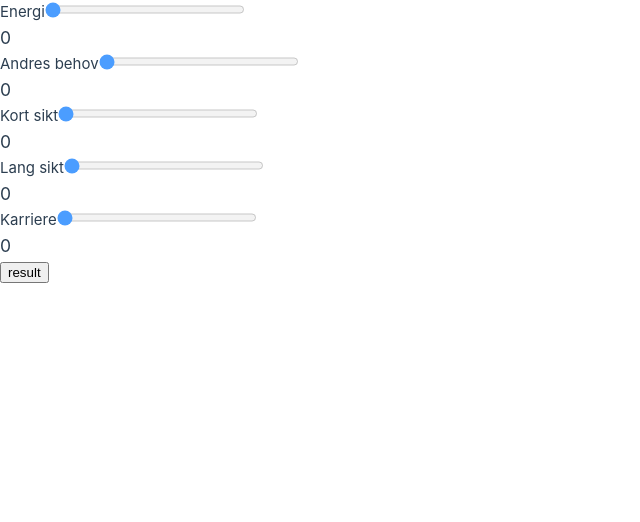
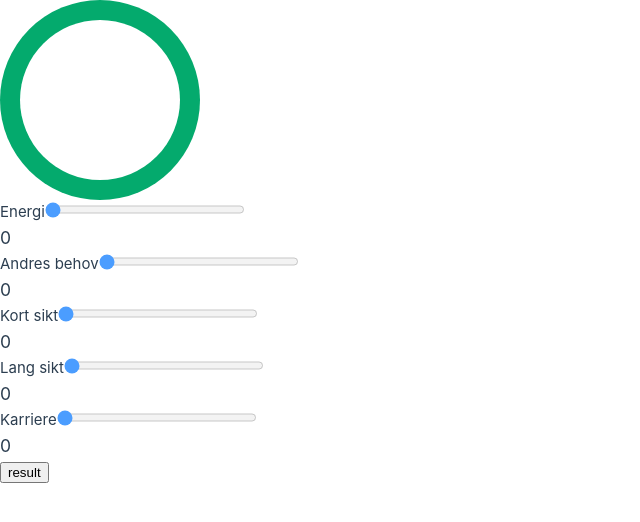
Before and after one commit to AndyKodehode/prioriteringsApp, a Vue app: page / in a window 1280 px wide. Shown: the top 522 px of the page, without its empty margins (0-640 px from the left). Built offline with nearby package versions, Linux system fonts and the light colour scheme.

Commit message:
startet på prosent sirkel

```diff
--- a/src/App.vue
+++ b/src/App.vue
@@ -1,5 +1,14 @@
 <template>
 <div>
+
+   <div class="outerCircle">
+    <div class="innerCircle">
+
+    </div>
+
+   </div>
+
+
   <div >
     <label for="Energi">Energi</label>
     <input class="slider" id="Energi"  @input="handleEnergyChange(energyValue)" type="range" min="0" max="5" v-model="energyValue">
@@ -57,9 +66,13 @@
 
     </ul>
 
+
     <h2>Anbefaling for kjøp: {{precent}} %</h2>
 
    </div>
+
+
+
 </div>
 </template>
 
--- a/src/assets/main.css
+++ b/src/assets/main.css
@@ -27,3 +27,22 @@
     background: #04AA6D;
     cursor: pointer;
   }
+
+
+  .outerCircle{
+    height: 200px;
+    width: 200px;
+    border-radius: 100%;
+    background-color: #04AA6D;
+    display: flex;
+    justify-content: center;
+    align-items: center;
+  }
+
+  .innerCircle{
+    height: 80%;
+    width: 80%;
+    border-radius: 100%;
+    background-color: white;
+
+  }
```
